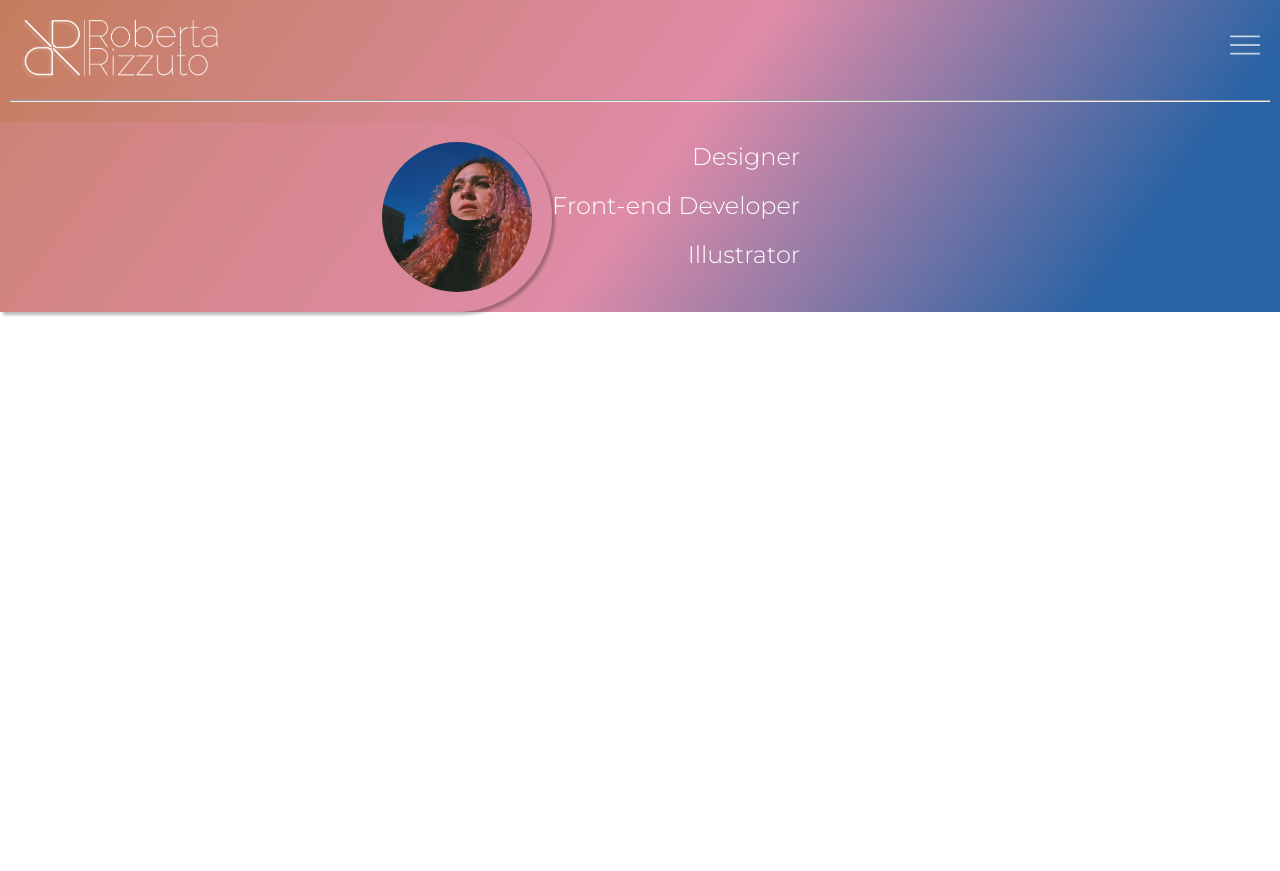
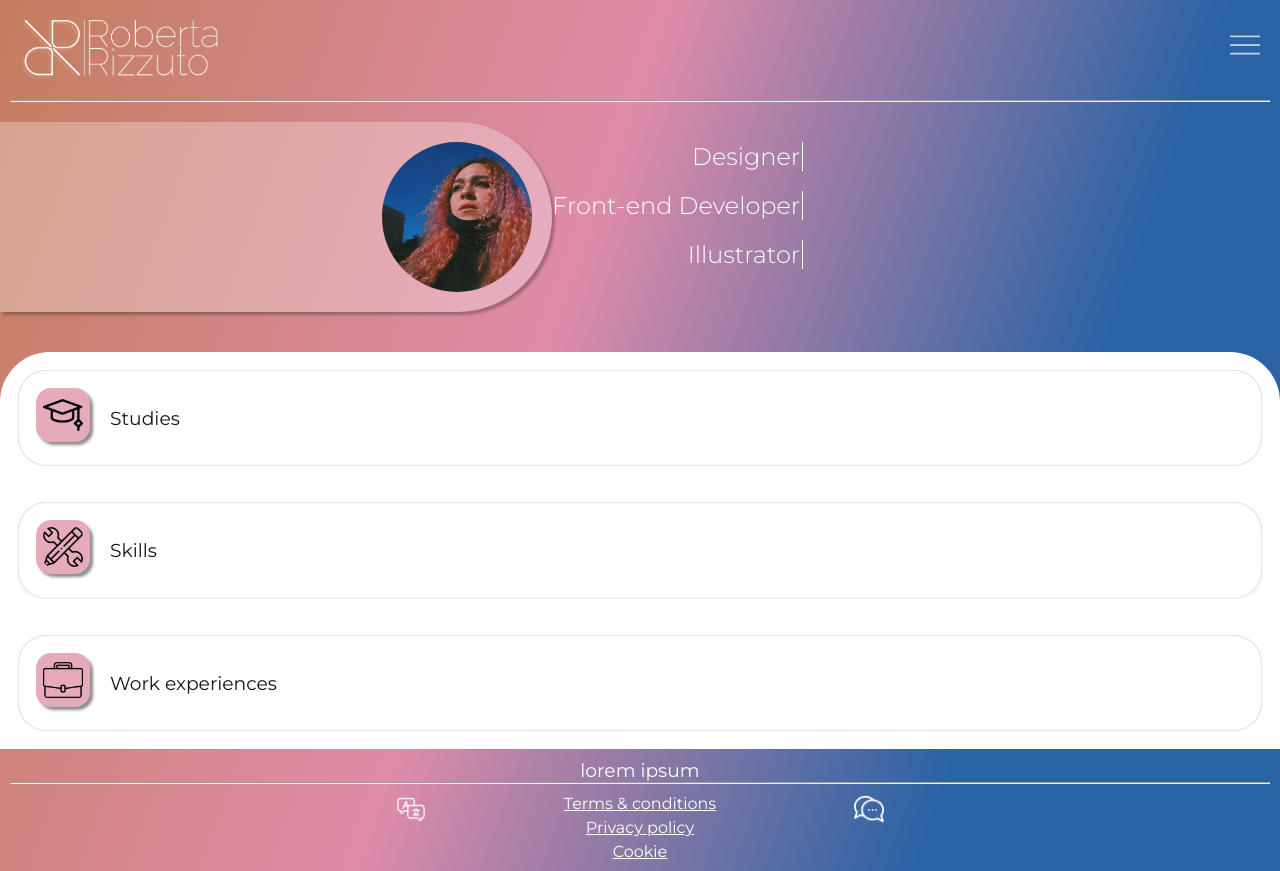
Before and after one commit to RobertaRizzuto/Curriculum, a plain HTML site: page index.html in a window 1280 px wide. Before the commit the page ends 800 px from the top, so only its background shows below. Drawn offline with Linux system fonts and the light colour scheme.

Commit message:
chores:updates

```diff
--- a/index.html
+++ b/index.html
@@ -20,9 +20,9 @@
         <section class="dropdown"><ul>
           <li><img src="images/menu.png" alt="menu-icon" width="30px"/>
             <ul>
-            <li><a href="#">Library</a></li>
-            <li><a href="#">Account</a></li>
-            <li><a href="#">Settings</a></li>
+            <li><a href="#">About me</a></li>
+            <li><a href="#">Contacts</a></li>
+            <li><a href="#">Info</a></li>
           </li>
         </ul></section>
       </nav>
@@ -38,8 +38,48 @@
         <h2>Front-end Developer</h2>
         <h2>Illustrator</h2>
       </ul>
+      </div>
 
-      </div>
     </header>
+    <div class="total-content">
+      <main class="main-content">
+      <section class="card">
+        <img src="./images/graduation-cap.png" alt="first" >
+        <h3>Studies</h3>
+
+      </section>
+      <section class="card">
+        <img src="./images/pencil.png" alt="second">
+        <h3>Skills</h3>
+
+      </section>
+      <section class="card">
+        <img src="./images/suitcase.png" alt="third">
+        <h3>Work experiences</h3>
+      </section>
+     </main>
+    </div>
+    <footer class="main-footer">
+      <h3>lorem ipsum</h3> <hr>
+    <main class="footer-elements">
+        <section class="first">
+        <img src="./images/language.png"  alt="icon">
+      </section>
+
+      <section class="second"></div>
+      <ul>
+        <li><a href="">Terms & conditions </a></li>
+        <li><a href="">Privacy policy </a></li>
+        <li><a href="">Cookie</a></li>
+      </ul>
+      </section>
+      <section class="third">
+        <img src="./images/bubble-chat.png"  alt="icon">
+      </section>
+
+
+      </main>
+    </footer>
+
   </body>
 </html>
--- a/style.css
+++ b/style.css
@@ -2,8 +2,10 @@
 
 body {
   margin: 0;
-  height: 100vh;
+
   box-sizing: border-box;
+  background: rgb(195,125,93);
+  background: linear-gradient(110deg, rgba(195,125,93,1) 0%, rgba(223,140,168,1) 42%, rgba(42,99,164,1) 77%);
 
   font-family: "Montserrat", sans-serif;
 }
@@ -13,14 +15,14 @@ hr {
 
 /*HEADER START*/
 header {
-  background: rgb(195,125,93);
-  background: linear-gradient(126deg, rgba(195,125,93,1) 0%, rgba(223,140,168,1) 52%, rgba(42,99,164,1) 87%);
+
   display: flex;
   flex-direction: column;
   justify-content: space-between;
   gap: 20px;
   color: white;
 }
+
 .main-navbar {
   display: flex;
   align-items: flex-start;
@@ -41,6 +43,7 @@ ul {
   list-style-type: none;
   padding: 0%;
 }
+
 a {
   color: rgb(255, 255, 255);
 }
@@ -77,7 +80,7 @@ ul li ul:hover {
   width: 40%;
   border-top-right-radius: 110px;
   border-bottom-right-radius: 110px;
-  background-color:rgba(223, 140, 168, 0.288);
+  background-color:rgba(255, 255, 255, 0.288);
   padding: 20px;
   display: flex;
   justify-content: flex-end;
@@ -96,8 +99,94 @@ ul li ul:hover {
 }
 
 .bubble ul h2 {
-  padding-right: 10px;
+  border-right: solid 1px white;
+ margin-right: 18px;
+ padding-right: 2px;
   font-weight: 350;
   text-align: right;
 }
 /*HEADER FINISH*/
+.total-content {
+  background-color: white;
+  border-top-left-radius: 50px;border-top-right-radius: 50px;
+
+}
+.main-content {
+  margin-top: 40px;
+  display: flex;
+  flex-direction: column;
+}
+.main-content h3 {
+  font-weight: 400;
+}
+.main-content .card {
+ display: flex;
+ flex-direction: row;
+ gap:20px;
+  margin: 18px;
+  padding: 18px;
+  color: rgb(21, 21, 21);
+  box-shadow: inset 0 0 2px rgba(0, 0, 0, 0.35);
+  border-radius: 28px;}
+
+.main-content .card img {
+  background: #e5abba;
+ padding: 7px;
+  border-radius: 28%;
+
+}
+
+.card img {
+
+  height: 40px;
+  border-radius: 6px;
+  box-shadow: 3px 3px 3px rgba(0, 0, 0, 0.45);
+  cursor: pointer;
+  transition: transform 0.35s;
+}
+.card img:hover {
+  transform: scale(1.2);
+}
+.main-footer {
+
+  width: 100%;
+  color: white;
+}
+
+.main-footer h3 {
+  font-weight: 400;
+  text-align: center;
+  margin: 0;
+  padding-top: 10px;
+}
+.main-footer ul {
+  padding: 10px;
+  display: flex;
+  flex-direction: column;
+  align-items: center;
+  gap: 5px;
+  list-style-type: none;
+}
+
+.main-footer a {
+  color: rgb(255, 255, 255);
+  font-weight: 400;
+}
+
+.main-footer img {
+  height: 30px;
+  width: 30px;
+  filter: invert(1);
+  cursor: pointer;
+  transition: transform 0.35s;
+  padding-top: 10px;
+}
+.main-footer img:hover {
+  transform: scale(1.2);
+}
+.footer-elements {
+  display: flex;
+  align-items: flex-start;
+  justify-content: center;
+  gap: 10%;
+}
```
Also changed, not shown: images/bubble-chat.png (added), images/graduation-cap.png (added), images/language.png (added), images/pencil.png (added), images/suitcase.png (added).
